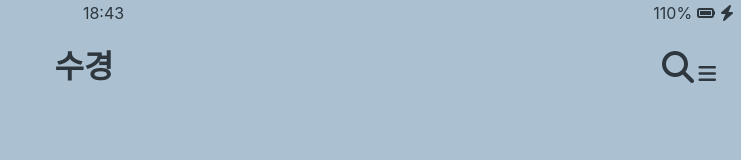
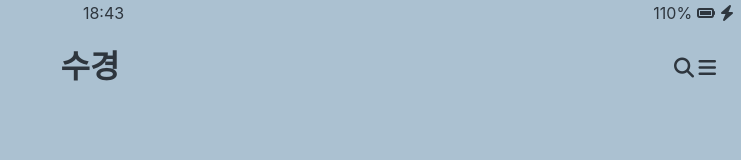
Before and after one commit to susoro/kokoa-clone-2021, a plain HTML site: page chat.html in a window 1280 px wide. Shown: the full height of the page, 539-1280 px from the left. Drawn offline with Linux system fonts and the light colour scheme.

Commit message:
chat code fixed

```diff
--- a/chat.html
+++ b/chat.html
@@ -28,9 +28,11 @@
                 <i class="fas fa-angle-left fa-2x"></i>
             </a>
         </div>
-        <div class="alt-header-title">수경</div>
         <div class="alt-header-cloumn">
-            <span><i class="fas fa-search fa-2x"></i></span>
+            <h1 class="alt-header-title">수경</h1>
+        </div>
+        <div class="alt-header-cloumn">
+            <span><i class="fas fa-search fa-lg"></i></span>
             <span><i class="fas fa-bars fa-lg"></i></span>
         </div>
     </header>
```
